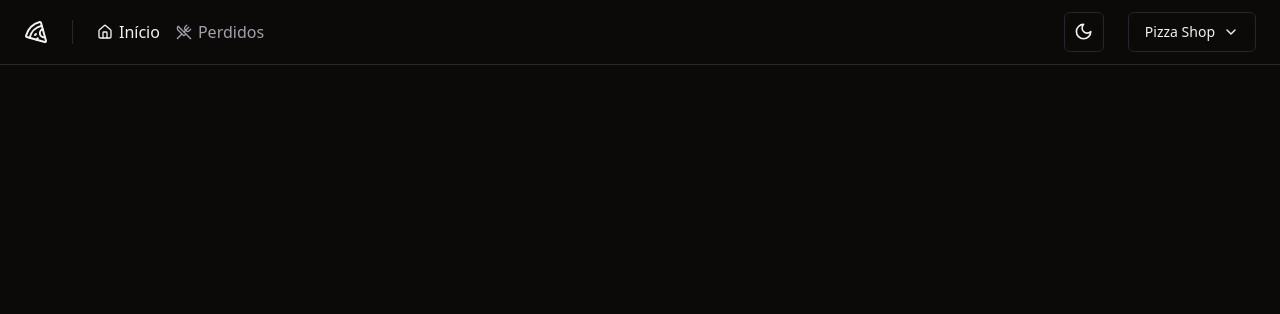
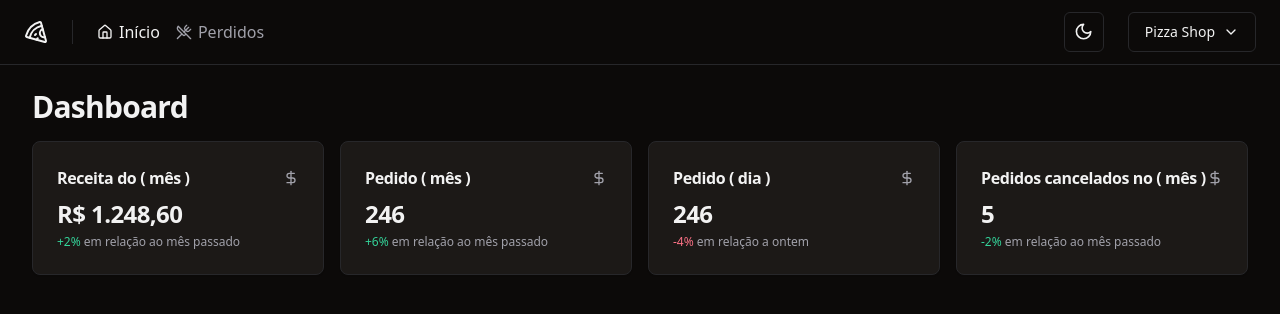
Before and after one commit to fabriciofcastro/pizzashop, a React (Vite) app: page / in a window 1280 px wide. Shown: the top 314 px of the page. Built offline with nearby package versions, Linux system fonts and the light colour scheme.

Commit message:
cards informations Created 'n montn of dashboard

```diff
--- a/src/components/pages/dashboard/dashboard.tsx
+++ b/src/components/pages/dashboard/dashboard.tsx
@@ -1,9 +1,27 @@
 import { Helmet } from "react-helmet-async";
+import { MonthOrdersAmountCard } from "./month-orders-amount-card";
+import { MonthRevenueCard } from './month-revenue-card'
+import { DayOrdersAmountCard } from "./day-orders-amount-card";
+import { MouthCanceledOrdersAmount } from "./mouth-canceled-orders-amount";
 
 export function Dashboard() {
   return (
-    <Helmet >
-      <title>Dashboard</title>
-    </Helmet>
+    <>
+      <Helmet >
+        <title>Dashboard</title>
+
+      </Helmet>
+      <div className="flex flex-col gap-4">
+        <h1 className="text-3xl font-bold tracking-tight"> Dashboard</h1>
+
+        <div className="grid grid-cols-4 gap-4">
+         <MonthRevenueCard />
+         <MonthOrdersAmountCard />
+         <DayOrdersAmountCard />
+         <MouthCanceledOrdersAmount />
+        </div>
+      </div>
+    </>
+
   )
 }
--- /dev/null
+++ b/src/components/pages/dashboard/day-orders-amount-card.tsx
@@ -0,0 +1,22 @@
+import { Card, CardContent, CardHeader, CardTitle } from "../../ui/card";
+import { DollarSign } from "lucide-react";
+
+export  function DayOrdersAmountCard() {
+  return (
+    <Card>
+      <CardHeader className="flex-row items-center space-y-0 justify-between pb-2">
+        <CardTitle className="text-base font-semibold">Pedido ( dia )</CardTitle>
+        <DollarSign className="h-4 w-4 text-muted-foreground" />
+      </CardHeader>
+      <CardContent className="space-y-1">
+        <span className="text-2xl font-bold tracking-tight">246</span>
+        <p className="text-xs text-muted-foreground">
+          <span className="text-rose-500 dark:text-rose-400">-4%</span>{ ' ' }
+          em relação a ontem
+        </p>
+
+      </CardContent>
+
+    </Card>
+  )
+}
--- /dev/null
+++ b/src/components/pages/dashboard/month-orders-amount-card.tsx
@@ -0,0 +1,22 @@
+import { Card, CardContent, CardHeader, CardTitle } from "../../ui/card";
+import { DollarSign } from "lucide-react";
+
+export function MonthOrdersAmountCard() {
+  return (
+    <Card>
+      <CardHeader className="flex-row items-center space-y-0 justify-between pb-2">
+        <CardTitle className="text-base font-semibold">Pedido ( mês )</CardTitle>
+        <DollarSign className="h-4 w-4 text-muted-foreground" />
+      </CardHeader>
+      <CardContent className="space-y-1">
+        <span className="text-2xl font-bold tracking-tight">246</span>
+        <p className="text-xs text-muted-foreground">
+          <span className="text-emerald-500 dark:text-emerald-400">+6%</span>{ ' ' }
+          em relação ao mês passado
+        </p>
+
+      </CardContent>
+
+    </Card>
+  )
+}
--- /dev/null
+++ b/src/components/pages/dashboard/month-revenue-card.tsx
@@ -0,0 +1,20 @@
+import { Card, CardContent, CardHeader, CardTitle } from "../../ui/card";
+import { DollarSign } from "lucide-react";
+
+export function MonthRevenueCard() {
+  return (
+    <Card>
+      <CardHeader className="flex-row items-center space-y-0 justify-between pb-2">
+        <CardTitle className="text-base font-semibold">Receita do ( mês )</CardTitle>
+        <DollarSign className="h-4 w-4 text-muted-foreground" />
+      </CardHeader>
+      <CardContent className="space-y-1">
+        <span className="text-2xl font-bold tracking-tight">R$ 1.248,60 </span>
+        <p className="text-xs text-muted-foreground">
+          <span className="text-emerald-500 dark:text-emerald-400">+2%</span>{ ' ' }
+          em relação ao mês passado
+        </p>
+      </CardContent>
+    </Card>
+  )
+}
--- /dev/null
+++ b/src/components/pages/dashboard/mouth-canceled-orders-amount.tsx
@@ -0,0 +1,20 @@
+import { Card, CardContent, CardHeader, CardTitle } from "../../ui/card";
+import { DollarSign } from "lucide-react";
+
+export function MouthCanceledOrdersAmount() {
+  return (
+    <Card>
+      <CardHeader className="flex-row items-center space-y-0 justify-between pb-2">
+        <CardTitle className="text-base font-semibold">Pedidos cancelados no ( mês )</CardTitle>
+        <DollarSign className="h-4 w-4 text-muted-foreground" />
+      </CardHeader>
+      <CardContent className="space-y-1">
+        <span className="text-2xl font-bold tracking-tight">5 </span>
+        <p className="text-xs text-muted-foreground">
+          <span className="text-emerald-500 dark:text-emerald-400">-2%</span>{ ' ' }
+          em relação ao mês passado
+        </p>
+      </CardContent>
+    </Card>
+  )
+}
```
